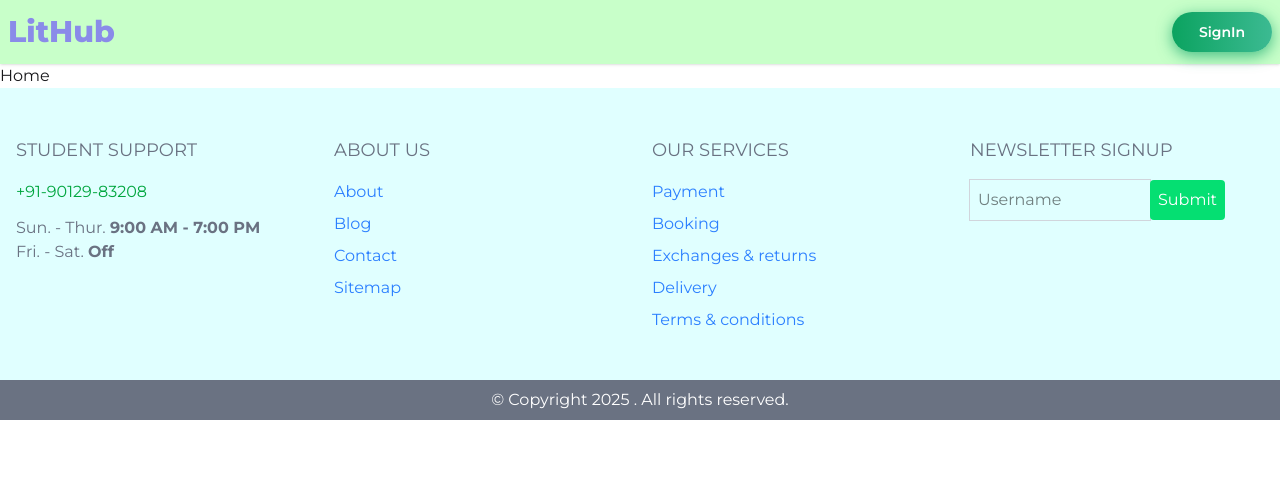
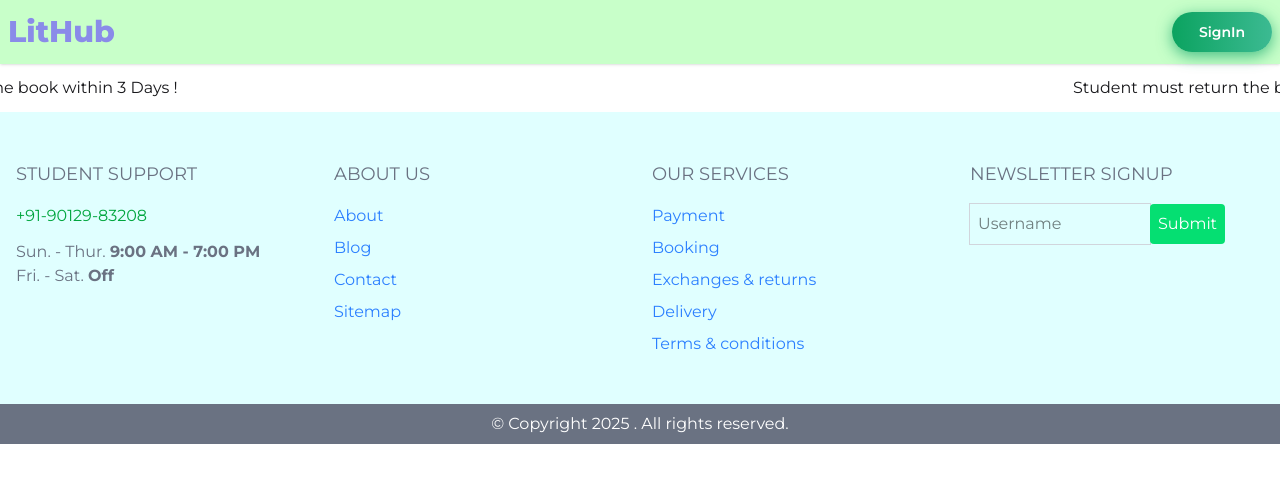
Before and after one commit to Dev-Asifur-Rahman/re-assignment-eleventh-client, a React (Vite) app: page / in a window 1280 px wide. Shown: the top 482 px of the page. Built offline with nearby package versions, Linux system fonts and the light colour scheme; no server answers.

Commit message:
swiper installed and maquee added

```diff
--- a/package.json
+++ b/package.json
@@ -16,9 +16,11 @@
     "firebase": "^11.4.0",
     "react": "^19.0.0",
     "react-dom": "^19.0.0",
+    "react-fast-marquee": "^1.6.5",
     "react-hot-toast": "^2.5.2",
     "react-router": "^7.3.0",
     "sweetalert2": "^11.17.2",
+    "swiper": "^11.2.6",
     "tailwindcss": "^4.0.12"
   },
   "devDependencies": {
--- /dev/null
+++ b/src/BasicComponent/MarQuee.jsx
@@ -0,0 +1,12 @@
+import React from "react";
+import Marquee from "react-fast-marquee";
+
+const MarQuee = () => {
+  return (
+    <Marquee className="p-3"  speed={40}>
+      <p className="px-5">Student must return the book within 3 Days !</p>
+    </Marquee>
+  );
+};
+
+export default MarQuee;
--- /dev/null
+++ b/src/BasicComponent/Slider.jsx
@@ -0,0 +1,11 @@
+import React from 'react';
+
+const Slider = () => {
+    return (
+        <div>
+
+        </div>
+    );
+};
+
+export default Slider;
--- a/src/ChildrenComponent/Home.jsx
+++ b/src/ChildrenComponent/Home.jsx
@@ -1,12 +1,13 @@
 import React, { useContext } from "react";
 import { Context } from "../Context/context";
+import Marquee from "../BasicComponent/Marquee";
+import MarQuee from "../BasicComponent/Marquee";
 
 const Home = () => {
   const { Auth } = useContext(Context);
   return (
     <div>
-      Home
-
+      <MarQuee></MarQuee>
     </div>
   );
 };
```
Also changed, not shown: 1 other file (tests, documents, lock files or other folders).
